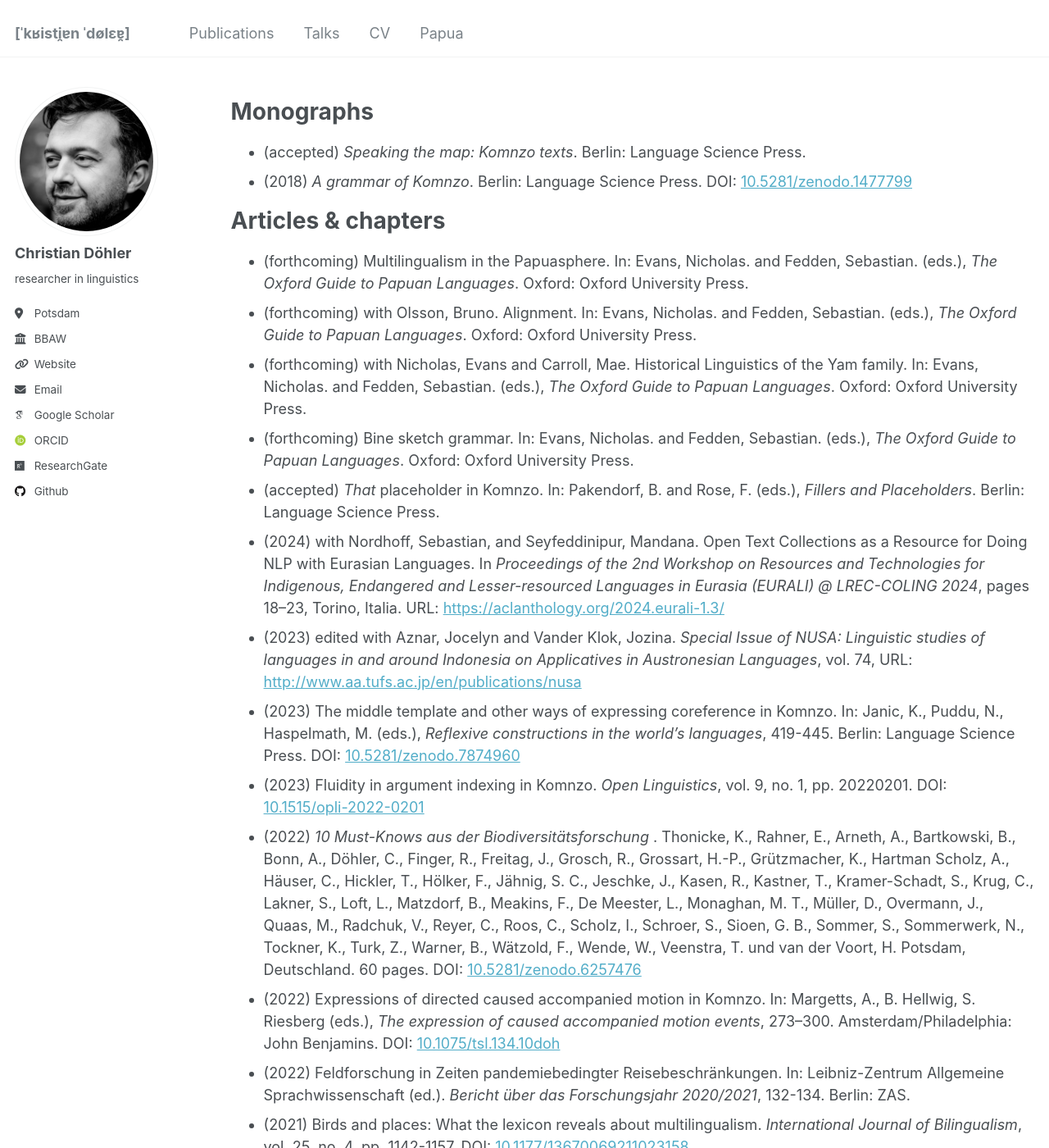
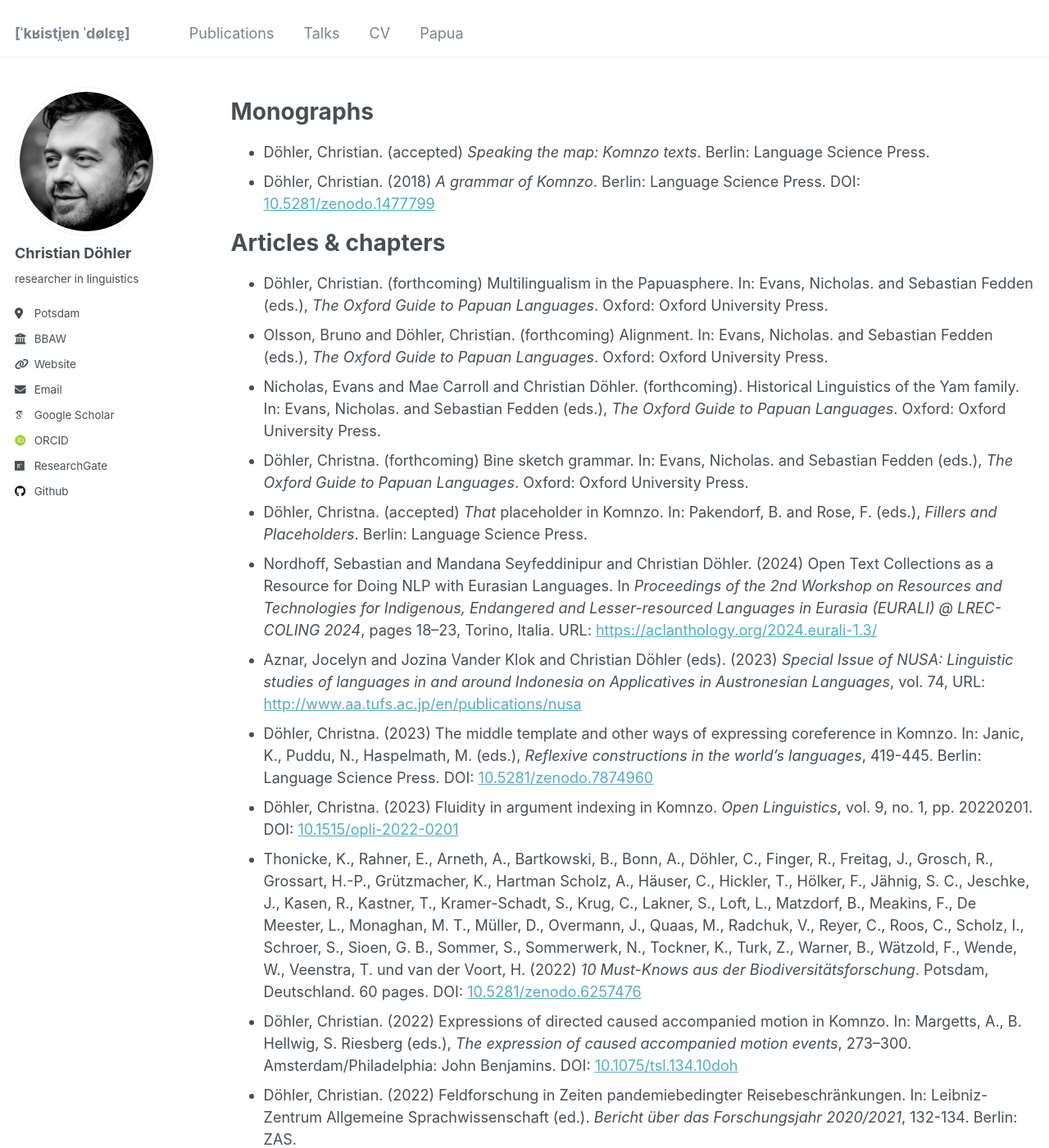
Before and after one commit to chrdoe/chrdoe.github.io, a Jekyll site: the page built from _pages/publications.md, in a window 1280 px wide and 1400 px high. Shown: the whole window at 82% size. Built offline with Jekyll 4.4.1, drawn with Linux system fonts in a browser that asks for light colours; some web fonts are replaced; some of the changed text lies outside the part shown.

Commit message:
Update publications.md

```diff
--- a/_pages/publications.md
+++ b/_pages/publications.md
@@ -12,41 +12,41 @@ redirect_from:
 Monographs
 ===
 
-* (accepted) *Speaking the map: Komnzo texts*. Berlin: Language Science Press.
-* (2018) *A grammar of Komnzo*. Berlin: Language Science Press. DOI: [10.5281/zenodo.1477799](https://doi.org/10.5281/zenodo.1477799)
+* Döhler, Christian. (accepted) *Speaking the map: Komnzo texts*. Berlin: Language Science Press.
+* Döhler, Christian. (2018) *A grammar of Komnzo*. Berlin: Language Science Press. DOI: [10.5281/zenodo.1477799](https://doi.org/10.5281/zenodo.1477799)
 
 Articles & chapters
 ===
 
-* (forthcoming) Multilingualism in the Papuasphere. In: Evans, Nicholas. and Fedden, Sebastian. (eds.), *The Oxford Guide to Papuan Languages*. Oxford: Oxford University Press.
-* (forthcoming) with Olsson, Bruno. Alignment. In: Evans, Nicholas. and Fedden, Sebastian. (eds.), *The Oxford Guide to Papuan Languages*. Oxford: Oxford University Press.
-* (forthcoming) with Nicholas, Evans and Carroll, Mae. Historical Linguistics of the Yam family. In: Evans, Nicholas. and Fedden, Sebastian. (eds.), *The Oxford Guide to Papuan Languages*. Oxford: Oxford University Press.
-* (forthcoming) Bine sketch grammar. In: Evans, Nicholas. and Fedden, Sebastian. (eds.), *The Oxford Guide to Papuan Languages*. Oxford: Oxford University Press.
-* (accepted) *That* placeholder in Komnzo. In: Pakendorf, B. and Rose, F. (eds.), *Fillers and Placeholders*. Berlin: Language Science Press.
-* (2024) with Nordhoff, Sebastian, and Seyfeddinipur, Mandana. Open Text Collections as a Resource for Doing NLP with Eurasian Languages. In *Proceedings of the 2nd Workshop on Resources and Technologies for Indigenous, Endangered and Lesser-resourced Languages in Eurasia (EURALI) @ LREC-COLING 2024*, pages 18–23, Torino, Italia. URL: [https://aclanthology.org/2024.eurali-1.3/](https://aclanthology.org/2024.eurali-1.3/)
-* (2023) edited with Aznar, Jocelyn and Vander Klok, Jozina. *Special Issue of NUSA: Linguistic studies of languages in and around Indonesia on Applicatives in Austronesian Languages*, vol. 74, URL: [http://www.aa.tufs.ac.jp/en/publications/nusa](http://www.aa.tufs.ac.jp/en/publications/nusa)
-* (2023) The middle template and other ways of expressing coreference in Komnzo. In: Janic, K., Puddu, N., Haspelmath, M. (eds.), *Reflexive constructions in the world's languages*, 419-445. Berlin: Language Science Press. DOI: [10.5281/zenodo.7874960](https://doi.org/10.5281/zenodo.7874960)
-* (2023) Fluidity in argument indexing in Komnzo. *Open Linguistics*, vol. 9, no. 1, pp. 20220201. DOI: [10.1515/opli-2022-0201](https://doi.org/10.1515/opli-2022-0201)
-* (2022) *10 Must-Knows aus der Biodiversitätsforschung*	. Thonicke, K., Rahner, E., Arneth, A., Bartkowski, B., Bonn, A., Döhler, C., Finger, R., Freitag, J., Grosch, R., Grossart, H.-P., Grützmacher, K., Hartman Scholz, A., Häuser, C., Hickler, T., Hölker, F., Jähnig, S. C., Jeschke, J., Kasen, R., Kastner, T., Kramer-Schadt, S., Krug, C., Lakner, S., Loft, L., Matzdorf, B., Meakins, F., De Meester, L., Monaghan, M. T., Müller, D., Overmann, J., Quaas, M., Radchuk, V., Reyer, C., Roos, C., Scholz, I., Schroer, S., Sioen, G. B., Sommer, S., Sommerwerk, N., Tockner, K., Turk, Z., Warner, B., Wätzold, F., Wende, W., Veenstra, T. und van der Voort, H. Potsdam, Deutschland. 60 pages. DOI: [10.5281/zenodo.6257476](https://zenodo.org/record/6257476)
-* (2022) Expressions of directed caused accompanied motion in Komnzo. In: Margetts, A., B. Hellwig, S. Riesberg (eds.), *The expression of caused accompanied motion events*, 273--300. Amsterdam/Philadelphia: John Benjamins. DOI: [10.1075/tsl.134.10doh](https://doi.org/10.1075/tsl.134.10doh)
-* (2022) Feldforschung in Zeiten pandemiebedingter Reisebeschränkungen. In: Leibniz-Zentrum Allgemeine Sprachwissenschaft (ed.). *Bericht über das Forschungsjahr 2020/2021*, 132-134. Berlin: ZAS.
-* (2021) Birds and places: What the lexicon reveals about multilingualism. *International Journal of Bilingualism*, vol. 25, no. 4, pp. 1142-1157. DOI: [10.1177/13670069211023158](https://doi.org/10.1177/13670069211023158)
-* (2021) with Shokkin, Dineke and Gast, Volker and Evans, Nicholas. Phonetics and phonology of Idi. *Language Documentation \& Conservation - Special Issue No.24: Phonology in Southern New Guinea*, pp. 76-107, URL: [http://hdl.handle.net/10125/24995](http://hdl.handle.net/10125/24995)
-* (2017) with Nicholas Evans, I Wayan Arka, Matthew Carroll, Eri Kashima, Emil Mittag, Kyla Quinn, Jeff Siegel, Philip Tama, and Charlotte van Tongeren. The languages of Southern New Guinea. In: B. Palmer (ed.), *The Languages and Linguistics of New Guinea: A comprehensive guide*, 641--774. Berlin/Boston: De Gruyter Mouton. DOI: [10.1515/9783110295252-006](https://doi.org/10.1515/9783110295252-006})
-* (2012) A review of ''Grummitt & Masters (2012) *Survey of the Tonda Sub-Group of Languages*'', Zenodo. DOI: [10.5281/zenodo.1404752](http://doi.org/10.5281/zenodo.1404752)
+* Döhler, Christian. (forthcoming) Multilingualism in the Papuasphere. In: Evans, Nicholas. and Sebastian Fedden (eds.), *The Oxford Guide to Papuan Languages*. Oxford: Oxford University Press.
+* Olsson, Bruno and Döhler, Christian. (forthcoming) Alignment. In: Evans, Nicholas. and Sebastian Fedden (eds.), *The Oxford Guide to Papuan Languages*. Oxford: Oxford University Press.
+* Nicholas, Evans and Mae Carroll and Christian Döhler. (forthcoming). Historical Linguistics of the Yam family. In: Evans, Nicholas. and Sebastian Fedden (eds.), *The Oxford Guide to Papuan Languages*. Oxford: Oxford University Press.
+* Döhler, Christna. (forthcoming) Bine sketch grammar. In: Evans, Nicholas. and Sebastian Fedden (eds.), *The Oxford Guide to Papuan Languages*. Oxford: Oxford University Press.
+* Döhler, Christna. (accepted) *That* placeholder in Komnzo. In: Pakendorf, B. and Rose, F. (eds.), *Fillers and Placeholders*. Berlin: Language Science Press.
+* Nordhoff, Sebastian and Mandana Seyfeddinipur and Christian Döhler. (2024) Open Text Collections as a Resource for Doing NLP with Eurasian Languages. In *Proceedings of the 2nd Workshop on Resources and Technologies for Indigenous, Endangered and Lesser-resourced Languages in Eurasia (EURALI) @ LREC-COLING 2024*, pages 18–23, Torino, Italia. URL: [https://aclanthology.org/2024.eurali-1.3/](https://aclanthology.org/2024.eurali-1.3/)
+* Aznar, Jocelyn and Jozina Vander Klok and Christian Döhler (eds). (2023) *Special Issue of NUSA: Linguistic studies of languages in and around Indonesia on Applicatives in Austronesian Languages*, vol. 74, URL: [http://www.aa.tufs.ac.jp/en/publications/nusa](http://www.aa.tufs.ac.jp/en/publications/nusa)
+* Döhler, Christna. (2023) The middle template and other ways of expressing coreference in Komnzo. In: Janic, K., Puddu, N., Haspelmath, M. (eds.), *Reflexive constructions in the world's languages*, 419-445. Berlin: Language Science Press. DOI: [10.5281/zenodo.7874960](https://doi.org/10.5281/zenodo.7874960)
+* Döhler, Christna. (2023) Fluidity in argument indexing in Komnzo. *Open Linguistics*, vol. 9, no. 1, pp. 20220201. DOI: [10.1515/opli-2022-0201](https://doi.org/10.1515/opli-2022-0201)
+* Thonicke, K., Rahner, E., Arneth, A., Bartkowski, B., Bonn, A., Döhler, C., Finger, R., Freitag, J., Grosch, R., Grossart, H.-P., Grützmacher, K., Hartman Scholz, A., Häuser, C., Hickler, T., Hölker, F., Jähnig, S. C., Jeschke, J., Kasen, R., Kastner, T., Kramer-Schadt, S., Krug, C., Lakner, S., Loft, L., Matzdorf, B., Meakins, F., De Meester, L., Monaghan, M. T., Müller, D., Overmann, J., Quaas, M., Radchuk, V., Reyer, C., Roos, C., Scholz, I., Schroer, S., Sioen, G. B., Sommer, S., Sommerwerk, N., Tockner, K., Turk, Z., Warner, B., Wätzold, F., Wende, W., Veenstra, T. und van der Voort, H. (2022) *10 Must-Knows aus der Biodiversitätsforschung*. Potsdam, Deutschland. 60 pages. DOI: [10.5281/zenodo.6257476](https://zenodo.org/record/6257476)
+* Döhler, Christian. (2022) Expressions of directed caused accompanied motion in Komnzo. In: Margetts, A., B. Hellwig, S. Riesberg (eds.), *The expression of caused accompanied motion events*, 273--300. Amsterdam/Philadelphia: John Benjamins. DOI: [10.1075/tsl.134.10doh](https://doi.org/10.1075/tsl.134.10doh)
+* Döhler, Christian. (2022) Feldforschung in Zeiten pandemiebedingter Reisebeschränkungen. In: Leibniz-Zentrum Allgemeine Sprachwissenschaft (ed.). *Bericht über das Forschungsjahr 2020/2021*, 132-134. Berlin: ZAS.
+* Döhler, Christian. (2021) Birds and places: What the lexicon reveals about multilingualism. *International Journal of Bilingualism*, vol. 25, no. 4, pp. 1142-1157. DOI: [10.1177/13670069211023158](https://doi.org/10.1177/13670069211023158)
+* Shokkin, Dineke and Volker Gast and Nicholas Evans and Christian Döhler. Phonetics and phonology of Idi. *Language Documentation \& Conservation - Special Issue No.24: Phonology in Southern New Guinea*, pp. 76-107, URL: [http://hdl.handle.net/10125/24995](http://hdl.handle.net/10125/24995)
+* Nicholas Evans, I Wayan Arka, Matthew Carroll, Christian Döhler, Eri Kashima, Emil Mittag, Kyla Quinn, Jeff Siegel, Philip Tama, and Charlotte van Tongeren. (2017) The languages of Southern New Guinea. In: B. Palmer (ed.), *The Languages and Linguistics of New Guinea: A comprehensive guide*, 641--774. Berlin/Boston: De Gruyter Mouton. DOI: [10.1515/9783110295252-006](https://doi.org/10.1515/9783110295252-006})
+* Döhler, Christian. (2012) A review of ''Grummitt & Masters (2012) *Survey of the Tonda Sub-Group of Languages*'', Zenodo. DOI: [10.5281/zenodo.1404752](http://doi.org/10.5281/zenodo.1404752)
 
 Documentation material
 ===
 
-* (2018) *A comprehensive documentation of Bine - a language of Southern New Guinea*. London: SOAS, Endangered Languages Archive. URL: [https://elar.soas.ac.uk/Collection/MPI1083775](https://elar.soas.ac.uk/Collection/MPI1083775)
-* (2018) *Komnzo text corpus*. Zenodo. DOI: [10.5281/zenodo.1532661](http://doi.org/10.5281/zenodo.1532661)
-* (2016) *Komnzo lexicon*. Zenodo. DOI: [10.5281/zenodo.2222424](http://doi.org/10.5281/zenodo.2222424)
-* (2016) with Matthew Carroll, Nicholas Evans, I Wayan Arka, Eri Kashima, Volker Gast, Tina Gregor, Julia Miller, Emil Mittag, Bruno Olsson, Dineke Schokkin, Jeff Siegel, Charlotte van Tongeren, Kyla Quinn *Yamfinder: Southern New Guinea Lexical Database*. URL: [http://www.yamfinder.com](http://www.yamfinder.com)
-* (2015) *Komnzo - a language of Southern New Guinea*. Nijmegen: DOBES, The Language Archive. URL: [https://hdl.handle.net/1839/a4d3a01c-0705-4583-8fb7-2fb479fe4e11](https://hdl.handle.net/1839/a4d3a01c-0705-4583-8fb7-2fb479fe4e11)
+* Döhler, Christian. (2018) *A comprehensive documentation of Bine - a language of Southern New Guinea*. London: SOAS, Endangered Languages Archive. URL: [https://elar.soas.ac.uk/Collection/MPI1083775](https://elar.soas.ac.uk/Collection/MPI1083775)
+* Döhler, Christian. (2018) *Komnzo text corpus*. Zenodo. DOI: [10.5281/zenodo.1532661](http://doi.org/10.5281/zenodo.1532661)
+* Döhler, Christian. (2016) *Komnzo lexicon*. Zenodo. DOI: [10.5281/zenodo.2222424](http://doi.org/10.5281/zenodo.2222424)
+* Carroll, Mae, Barth, Wolfgang, Nicholas Evans, I Wayan Arka, Christian Döhler, Eri Kashima, Volker Gast, Tina Gregor, Kate L. Lindsey, Julia Miller, Emil Mittag, Bruno Olsson, Dineke Schokkin, Jeff Siegel, Charlotte van Tongeren, Kyla Quinn. (2016) *Yamfinder: Southern New Guinea Lexical Databse*. Available online at: [http://www.yamfinder.com](http://www.yamfinder.com)
+* Döhler, Christian. (2015) *Komnzo - a language of Southern New Guinea*. Nijmegen: DOBES, The Language Archive. URL: [https://hdl.handle.net/1839/a4d3a01c-0705-4583-8fb7-2fb479fe4e11](https://hdl.handle.net/1839/a4d3a01c-0705-4583-8fb7-2fb479fe4e11)
 
 Theses
 ===
 
-* (2016) *A grammar of Komnzo - A language of Southern New Guinea*, Doctoral dissertation, Australian National University, Canberra. DOI: [10.25911/5d778a5c79763](https://doi.org/10.25911/5d778a5c79763)
-* (2008) *Die Sprache des Migrationsdiskurses. Eine linguistische Analyse der Diskussion um das Zuwanderungsgesetz (The language of migration policy - a linguistic analysis of the debate on migration legislation)*, Magisterarbeit, Technische Universität Chemnitz.
-* (2007) *The clusivitiy flip: patterns of deponency in Northern Australian languages*, Honours thesis, University of Melbourne.
+* Döhler, Christian. (2016) *A grammar of Komnzo - A language of Southern New Guinea*, Doctoral dissertation, Australian National University, Canberra. DOI: [10.25911/5d778a5c79763](https://doi.org/10.25911/5d778a5c79763)
+* Döhler, Christian. (2008) *Die Sprache des Migrationsdiskurses. Eine linguistische Analyse der Diskussion um das Zuwanderungsgesetz (The language of migration policy - a linguistic analysis of the debate on migration legislation)*, Magisterarbeit, Technische Universität Chemnitz.
+* Döhler, Christian. (2007) *The clusivitiy flip: patterns of deponency in Northern Australian languages*, Honours thesis, University of Melbourne.
```
